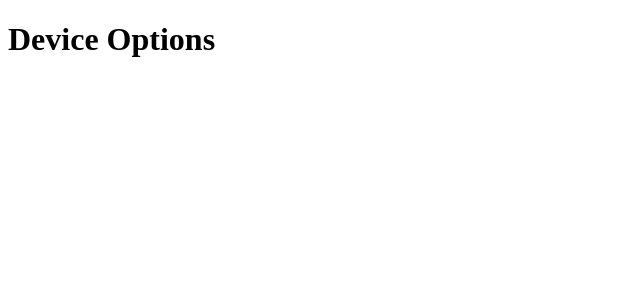
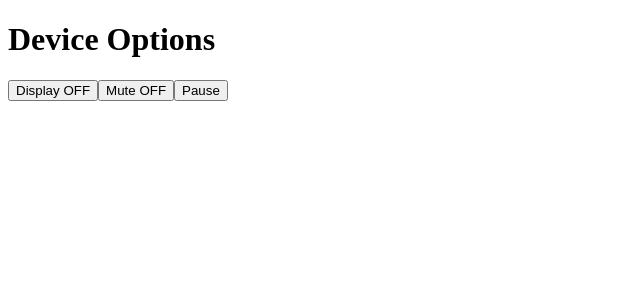
Before and after one commit to kr-MATAGI/ELGO_Remote_React, a React (Create React App) app: page /options in a window 1280 px wide. Shown: the top 300 px of the page, without its empty margins (0-640 px from the left). Built offline with nearby package versions, Linux system fonts and the light colour scheme; no server answers; the HTML template or start-up script is replaced by a standard one.

Commit message:
add deviceOptions

```diff
--- a/src/components/definitions/commDefinition.js
+++ b/src/components/definitions/commDefinition.js
@@ -6,5 +6,6 @@ export const ACTION = {
     DEVICE_LOGIN: 1,
     LOAD_WIFI_LIST: 2,
     MANAGE_DEVICE: 3,
-    ROTATE_DISPLAY: 4
+    ROTATE_DISPLAY: 4,
+    DEVICE_OPTIONS: 5
 }
--- a/src/components/manage/DeviceOptions.js
+++ b/src/components/manage/DeviceOptions.js
@@ -1,8 +1,130 @@
-import react from 'react';
+import react, { useState } from 'react';
+import {ACTION} from '../definitions/commDefinition.js';
+import LoadingAnimation from '../../animations/Loading.js'
+import {sendMessage, websocket} from '../../utils/websocket/RemoteWebsocket.js';
 
 function DeviceOptions() {
+    /**
+     * @brief   Loading Animation State
+     */
+     const [loadingStatus, setLoadingStatus] = useState(false);
+     const bRenderLoading = loadingStatus;
+
+    /**
+     * @brief   Options States
+     * @note    Display ON/OFF - ON : true, OFF : false (default : true)
+     *          Mute - ON : true, OFF : false (default : false)
+     *          Pause - ON : true, OFF : false (default : fasle)
+     */
+    const [optionsState, setOptionsState] = useState({
+        displayOnOff: true,
+        deviceMute: false,
+        contentPause: false
+    });
+    const {displayOnOff, deviceMute, contentPause} = optionsState;
+
+    // button string (value)
+    const [optionsStateStr, setOptionsStateStr] = useState({
+        displayOnOffStr:'Display OFF',
+        deviceMuteStr: 'Mute OFF',
+        contentPauseStr: 'Pause'
+    });
+    const {displayOnOffStr, deviceMuteStr, contentPauseStr} = optionsStateStr;
+    const nextStatusHandler = (name, value) => {
+        setOptionsStateStr({
+            ...optionsStateStr,
+            [name]: value
+        });
+    }
+    const changeDeviceOptions = (element) => {
+        setLoadingStatus(true);
+        setTimeout(() => {
+            const {value, name} = element.target;
+            // Chnage Values
+            let changeValue = true;
+            let nextStr;
+            if ('displayOnOff' === name) {
+                changeValue = (true === displayOnOff ? false : true);
+                if (true === changeValue) {
+                    nextStr = 'Display OFF';
+                }
+                else {
+                    nextStr = 'Display ON';
+                }
+            }
+            else if ('deviceMute' === name) {
+                changeValue = (true === deviceMute ? false : true);
+                if (true === changeValue) {
+                    nextStr = 'Mute ON';
+                }
+                else {
+                    nextStr = 'Mute OFF';
+                }
+            }
+            else if ('contentPause' === name) {
+                changeValue = (true === contentPause ? false : true);
+                if (true === changeValue) {
+                    nextStr = 'Play'
+                }
+                else {
+                    nextStr = 'Pause';
+                }
+            }
+            else {
+                console.log('Error - Unkwon button name');
+            }
+
+            // Call setter
+            const strName = name + 'Str'
+            setOptionsState({
+                ...optionsState,
+                [name]: changeValue
+            });
+            nextStatusHandler(strName, nextStr);
+            sendChangedOptions();
+        }, 300);
+
+    }
+
+    /**
+     * @brief   Send data to elgo_control
+     */
+    const sendChangedOptions = () => {
+        const jsonRequest = JSON.stringify({
+            action: ACTION.DEVICE_OPTIONS,
+            deviceOptions: {
+                displayOnOff: displayOnOff,
+                deviceMute: deviceMute,
+                contentPause: contentPause
+            }
+        })
+        sendMessage(jsonRequest);
+    }
+
+    /**
+     * @brief   Websocket onmessage override
+     */
+    websocket.onmessage = (event) =>{
+        setLoadingStatus(false);
+        const response = JSON.parse(event.data);
+        console.log(response);
+    }
+
     return(
-        <h1>Device Options</h1>
+        <div className="rootWrap">
+            <LoadingAnimation bIsRender={bRenderLoading}></LoadingAnimation>
+            <div className="titleWrap">
+                <h1>Device Options</h1>
+            </div>
+            <div className="btnWrap">
+                <input type="button" name="displayOnOff"
+                        value={displayOnOffStr || ''} onClick={changeDeviceOptions} />
+                <input type="button" name="deviceMute"
+                        value={deviceMuteStr || ''} onClick={changeDeviceOptions} />
+                <input type="button" name="contentPause"
+                        value={contentPauseStr || ''} onClick={changeDeviceOptions} />
+            </div>
+        </div>
     );
 }
 
```
